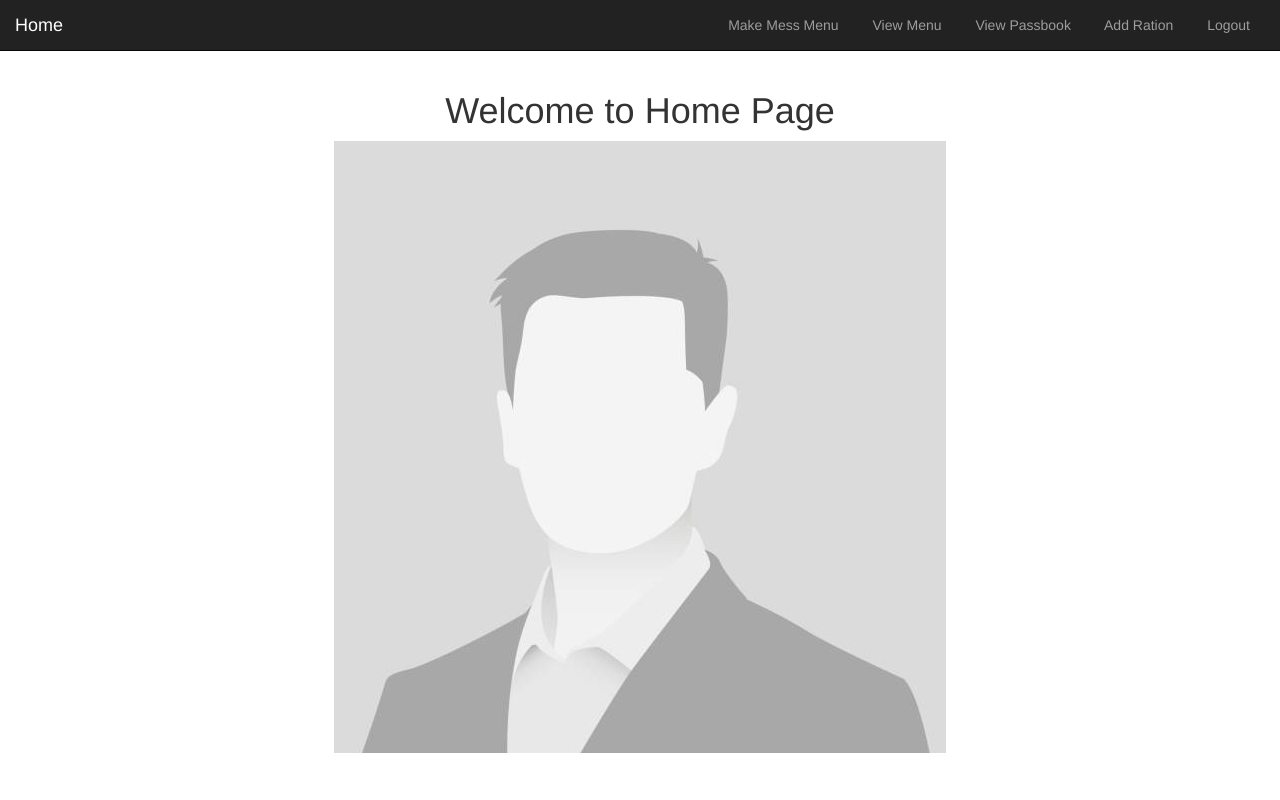
After one commit to Vector-013/HallManagementSoftware, a Django app: page /mess/landing in a window 1280 px wide. The commit adds this page. Run offline with Django 5.2, Linux system fonts and the light colour scheme; some libraries are stand-ins or nearby versions.

Commit message:
mess manager frontend

```diff
--- a/hms/main/custom_views/auth_views.py
+++ b/hms/main/custom_views/auth_views.py
@@ -30,6 +30,8 @@ def Login(request):
                 return redirect("/hall/landing")
             elif request.user.role == "warden":
                 return redirect("/warden/landing")
+            elif request.user.role == "mess_manager":
+                return redirect("/mess/landing")
             else:
                 redirect("/login")
         else:
--- a/hms/main/custom_views/mess_manager_views.py
+++ b/hms/main/custom_views/mess_manager_views.py
@@ -12,6 +12,9 @@ import uuid
 from ..models import *
 from ..forms import *
 
+
+def mess_landing(request):
+    return render(request, "mess_manager/landing.html")
 
 def make_menu(request):
     if request.method == "POST":
@@ -36,61 +39,67 @@ def make_menu(request):
     )
 
 
-def mess_menu(request):
+def view_menu(request):
     if request.method == "GET":
         mess_manager = MessManager.objects.filter(client=request.user).first()
         menu = Menu.objects.filter(hall=mess_manager.hall)[0]
-        items = {
-            "Month": menu.month,
-            "Monday": [
+        month = menu.month
+        items = [
+            [
+                "Monday",
                 menu.monday_breakfast,
                 menu.monday_lunch,
                 menu.monday_snacks,
                 menu.monday_dinner,
             ],
-            "Tuesday": [
+            [
+                "Tuesday",
                 menu.tuesday_breakfast,
                 menu.tuesday_lunch,
                 menu.tuesday_snacks,
                 menu.tuesday_dinner,
             ],
-            "Wednesday": [
+            [
+                "Wednesday",
                 menu.wednesday_breakfast,
                 menu.wednesday_lunch,
                 menu.wednesday_snacks,
                 menu.wednesday_dinner,
             ],
-            "Thursday": [
+            [
+                "Thursday",
                 menu.thursday_breakfast,
                 menu.thursday_lunch,
                 menu.thursday_snacks,
                 menu.thursday_dinner,
             ],
-            "Friday": [
+            [
+                "Friday",
                 menu.friday_breakfast,
                 menu.friday_lunch,
                 menu.friday_snacks,
                 menu.friday_dinner,
             ],
-            "Saturday": [
+            [
+                "Saturday",
                 menu.saturday_breakfast,
                 menu.saturday_lunch,
                 menu.saturday_snacks,
                 menu.saturday_dinner,
             ],
-            "Sunday": [
+            [
+                "Sunday",
                 menu.sunday_breakfast,
                 menu.sunday_lunch,
                 menu.sunday_snacks,
                 menu.sunday_dinner,
             ],
-        }
+        ]
         return render(
             request,
             "mess_manager/menu.html",
-            context={"items": items, "title": "Menu"},
+            context={"items": items, "month": month,"title": "Menu"},
         )
-
 
 def add_ration(request):
     if request.method == "POST":
--- a/hms/main/templates/mess_manager/base.html
+++ b/hms/main/templates/mess_manager/base.html
@@ -24,7 +24,7 @@
     <link rel="stylesheet" href="https://cdnjs.cloudflare.com/ajax/libs/font-awesome/4.7.0/css/font-awesome.min.css" />
 
     <!-- main css -->
-    <link rel="stylesheet" type="text/css" href="{% static 'hall_manager.css' %}" />
+    <link rel="stylesheet" type="text/css" href="{% static 'mess_manager.css' %}" />
 
     <!-- message here -->
 
@@ -51,20 +51,30 @@
               <span class="icon-bar"></span>
               <span class="icon-bar"></span>
             </button>
+            <a class="navbar-brand" class="styleheader" href="{% url 'mess_landing' %}">Home</a>
+          </div>
+        <div class="container-fluid">
+          <div class="navbar-header">
+            <button class="navbar-toggle" data-toggle="collapse" data-target="#mainNavBar">
+              <span class="icon-bar"></span>
+              <span class="icon-bar"></span>
+              <span class="icon-bar"></span>
+              <span class="icon-bar"></span>
+            </button>
           </div>
           <div class="collapse navbar-collapse" id="mainNavBar">
             <ul class="nav navbar-nav navbar-right">
               <li>
-                <a href="{% url 'create_atr' %}"><span class="glyphicon glyphicon-add-employee"></span> Create ATR</a>
+                <a href="{% url 'make_menu' %}"><span class="glyphicon glyphicon-add-employee"></span> Make Mess Menu</a>
               </li>
               <li>
-                <a href="{% url 'hall_complaints' %}"><span class="glyphicon glyphicon-add-employee"></span> View Complaints</a>
+                <a href="{% url 'view_menu' %}"><span class="glyphicon glyphicon-add-employee"></span> View Menu</a>
               </li>
               <li>
-                <a href="{% url 'add_employee' %}"><span class="glyphicon glyphicon-add-employee"></span> Add Employee</a>
+                <a href="{% url 'mess_passbook' %}"><span class="glyphicon glyphicon-edit-profile"></span> View Passbook</a>
               </li>
               <li>
-                <a href="{% url 'search_student' %}"><span class="glyphicon glyphicon-edit-profile"></span> Edit Student</a>
+                <a href="{% url 'add_ration' %}"><span class="glyphicon glyphicon-edit-profile"></span> Add Ration</a>
               </li>
               <li>
                 <a href="{% url 'logout' %}"><span class="glyphicon glyphicon-logout"></span> Logout</a>
--- /dev/null
+++ b/hms/main/templates/mess_manager/landing.html
@@ -0,0 +1,7 @@
+{% extends "mess_manager/base.html" %}
+{% block content %}
+<center>
+    <h1>Welcome to Home Page</h1>
+    <img src="{{ MEDIA_URL }}\hall_committee_pfp.png" alt="Image">
+</center>
+{% endblock %}
--- a/hms/main/templates/mess_manager/passbook.html
+++ b/hms/main/templates/mess_manager/passbook.html
@@ -6,7 +6,7 @@
     <h4>Assigned Budget for Semester: {{ original_budget }}</h4>
     <br />
     <br />
-    <table class="table">
+    <table class="table"  style="width:50% !important">
       <thead>
         <tr>
           <th style="text-align: center">Type</th>
@@ -26,7 +26,7 @@
     </table>
 
     <h3 id="passbook_headers_h2">Account Summary</h3>
-    <table class="table">
+    <table class="table"  style="width:50% !important">
       <thead style="text-align:center">
         <th style="text-align:center">
           <h4>Total Expenditure</h4>
--- a/hms/main/urls.py
+++ b/hms/main/urls.py
@@ -38,7 +38,9 @@ urlpatterns = [
         user_view.update_student_profile,
         name="update_student_profile",
     ),
-    path("mess/menu", user_view.make_menu, name="make_menu"),
+    path("mess/landing", user_view.mess_landing, name="mess_landing"),
+    path("mess/make-menu", user_view.make_menu, name="make_menu"),
+    path("mess/menu", user_view.view_menu, name="view_menu"),
     path("mess/ration", user_view.add_ration, name="add_ration"),
     path("mess/passbook", user_view.mess_passbook, name="mess_passbook"),
     path(
```
Also changed, not shown: hms/main/static/mess_manager.css (added, +68 -0 lines), hms/main/templates/mess_manager/menu.html (+24 -0 lines), hms/db.sqlite3, hms/main/media/hall_committee_pfp.png (added).
